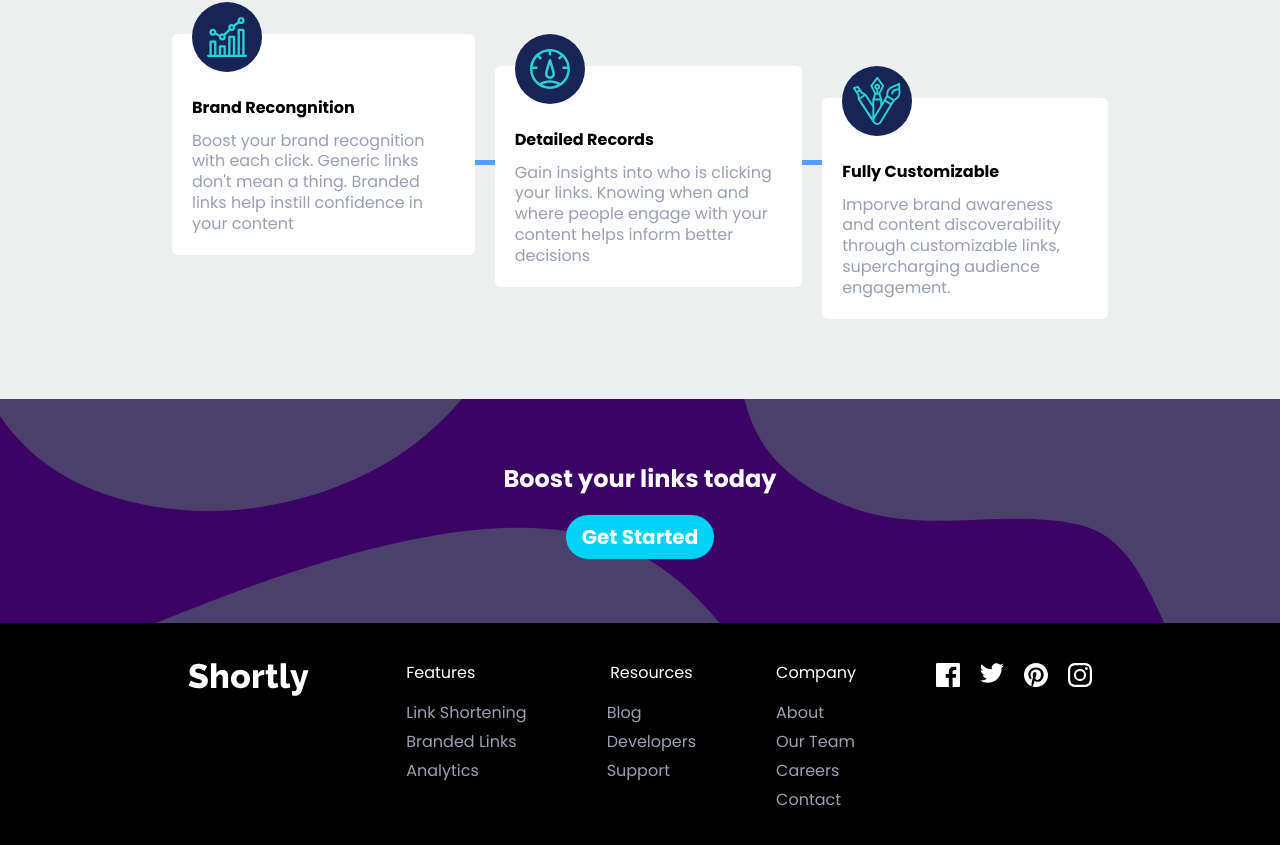
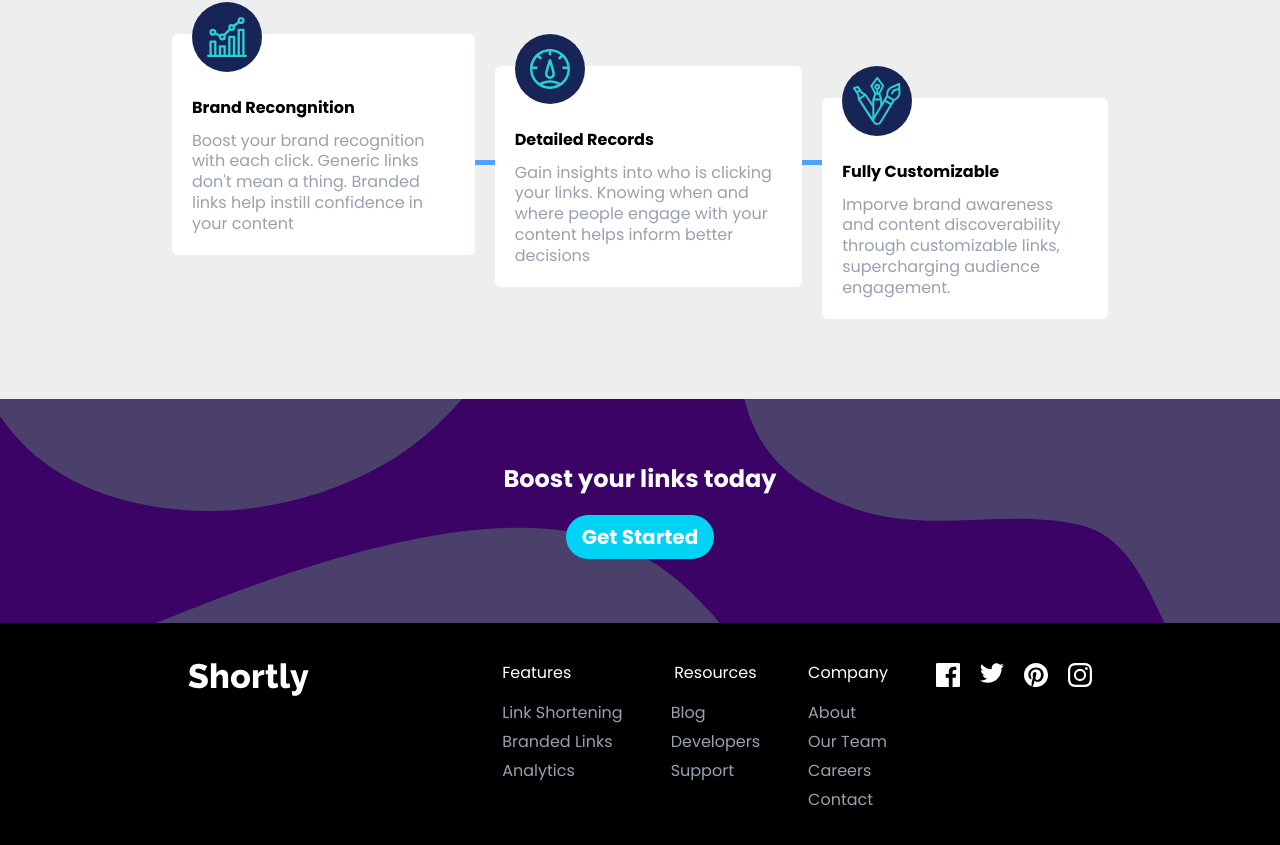
Before and after one commit to calebtdev/urlshortner, a React (Vite) app: page / in a window 1280 px wide. Shown: the part 876-1721 px from the top of the page. Built offline with nearby package versions, Linux system fonts and the light colour scheme; a web font is replaced by a local one.

Commit message:
poject to my portfolio

```diff
--- a/src/components/Footer.jsx
+++ b/src/components/Footer.jsx
@@ -14,7 +14,7 @@
             <img src={logo} alt="" className="filter brightness-0  invert" />
           </a>
         </div>
-        <div className="flex flex-col items-center md:items-start md:flex-row gap-[5rem]">
+        <div className="flex flex-col items-center md:items-start md:flex-row md:gap-[3rem]">
           <div className="flex flex-col items-center  md:items-start gap-5">
             <span className="text-white hover:text-cyan-500 transition-colors duration-300 ease-out cursor-pointer">
               Features
```
